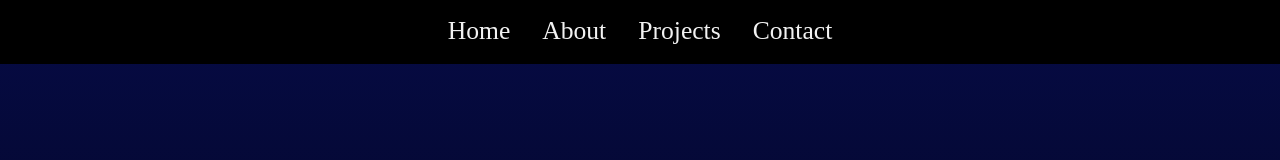
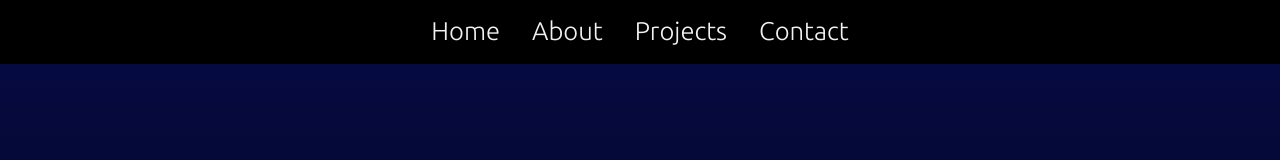
Before and after one commit to tenmayos/my-profile, a React (Create React App) app: page /about in a window 1280 px wide. Shown: the top 160 px of the page. Built offline with nearby package versions, Linux system fonts and the light colour scheme.

Commit message:
Refactored font imports and added font families

```diff
--- a/src/styles/About.css
+++ b/src/styles/About.css
@@ -1,6 +1,3 @@
-@import url('https://fonts.googleapis.com/css2?family=Rubik:wght@300&display=swap');
-@import url('https://fonts.googleapis.com/css2?family=Ubuntu:wght@300&display=swap');
-
 .intro-section {
     padding: 7%;
     margin-top: calc(22px + 1rem + 20%);
--- a/src/styles/App.css
+++ b/src/styles/App.css
@@ -1,4 +1,8 @@
+@import url('https://fonts.googleapis.com/css2?family=Rubik:wght@300&display=swap');
+@import url('https://fonts.googleapis.com/css2?family=Ubuntu:wght@300&display=swap');
+
 .topnav {
+    font-family: 'ubuntu';
     background-color: black;
     overflow: hidden;
     display: block;
@@ -40,6 +44,7 @@
   }
 
 .footer-section {
+  font-family: 'rubik';
   border-top: 1px solid black;
   text-align: center;
   padding: 3%;
```
